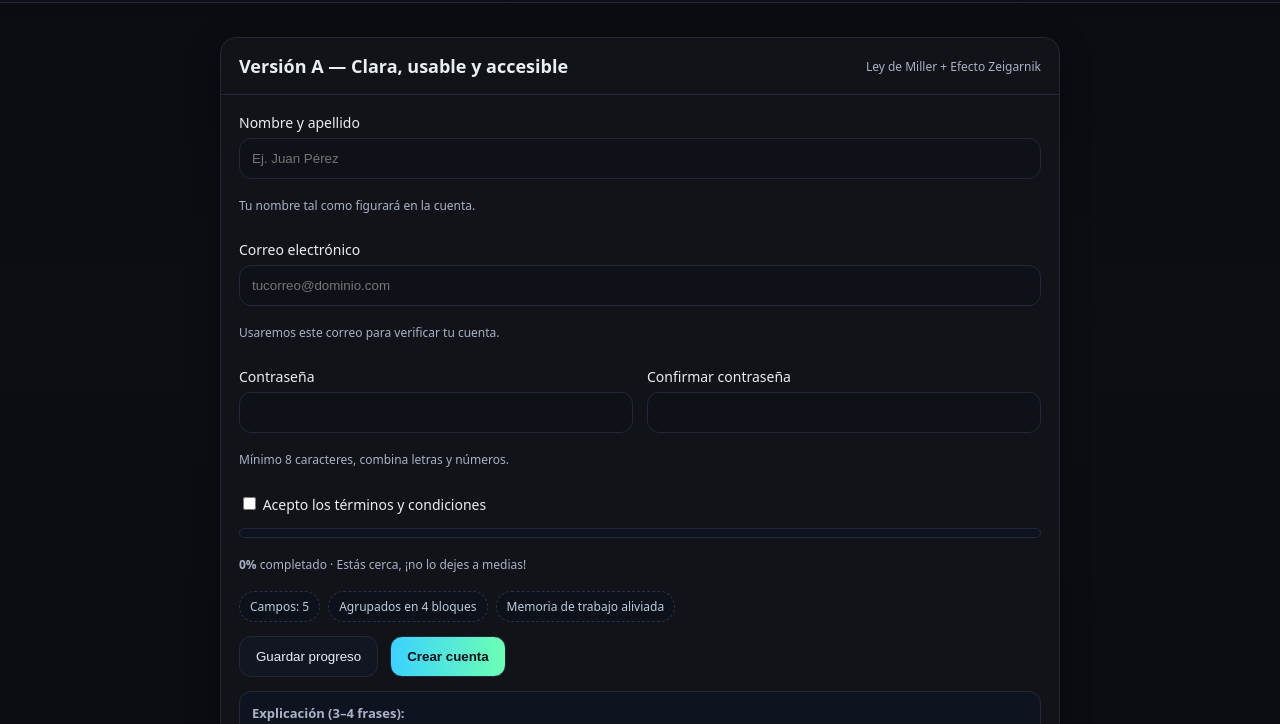
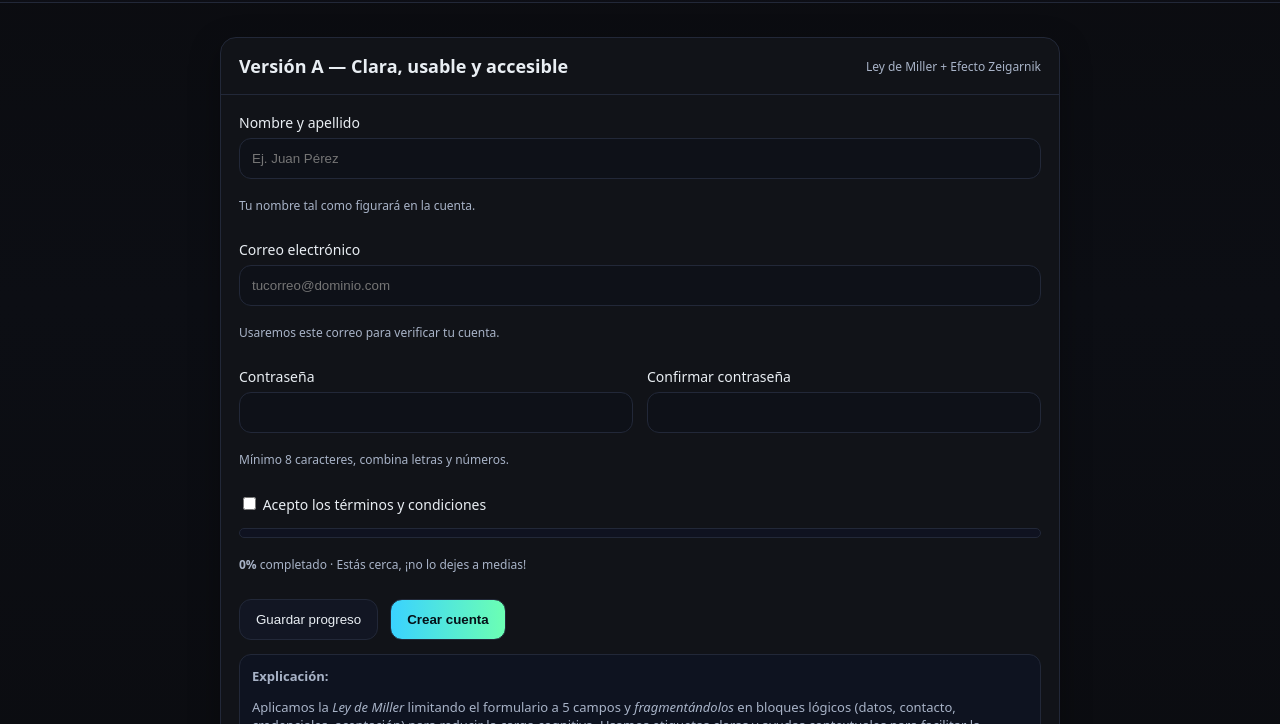
Before and after one commit to tomydp/MillerZeigarnik, a plain HTML site: page index.html in a window 1280 px wide. Shown: the part 76-800 px from the top of the page. Drawn offline with Linux system fonts and the light colour scheme.

Commit message:
Se acomodaron elementos

```diff
--- a/index.html
+++ b/index.html
@@ -61,11 +61,6 @@
           <div class="field">
             <div class="progress" aria-label="Progreso del registro" aria-live="polite"><div class="bar" id="goodBar"></div></div>
             <p class="help"><strong id="goodPct">0%</strong> completado · <span id="goodHint">Completá los campos para terminar</span></p>
-            <div class="chips" aria-hidden="true">
-              <span class="chip">Campos: 5</span>
-              <span class="chip">Agrupados en 4 bloques</span>
-              <span class="chip">Memoria de trabajo aliviada</span>
-            </div>
           </div>
 
           <div class="actions">
@@ -75,7 +70,7 @@
         </form>
 
         <div class="explain" style="margin-top:14px">
-          <strong>Explicación (3–4 frases):</strong>
+          <strong>Explicación:</strong>
           <p>Aplicamos la <em>Ley de Miller</em> limitando el formulario a 5 campos y <em>fragmentándolos</em> en bloques lógicos (datos, contacto, credenciales, aceptación) para reducir la carga cognitiva. Usamos etiquetas claras y ayudas contextuales para facilitar la comprensión sin exigir retener demasiada información. Incorporamos el <em>Efecto Zeigarnik</em> con una barra de progreso, porcentaje y guardado de borrador para mantener la motivación hasta completar la tarea. La interfaz comunica el estado de avance en tiempo real, favoreciendo la finalización.</p>
         </div>
       </div>
@@ -88,7 +83,6 @@
       </header>
       <div class="body">
         <form id="badForm" class="bad" novalidate>
-          <div class="fake-progress" aria-hidden="true"></div>
           <p class="disclaimer">*Completa <strong>todos</strong> los campos obligatorios (no indicado cuáles).</p>
 
           <div class="group">
```
